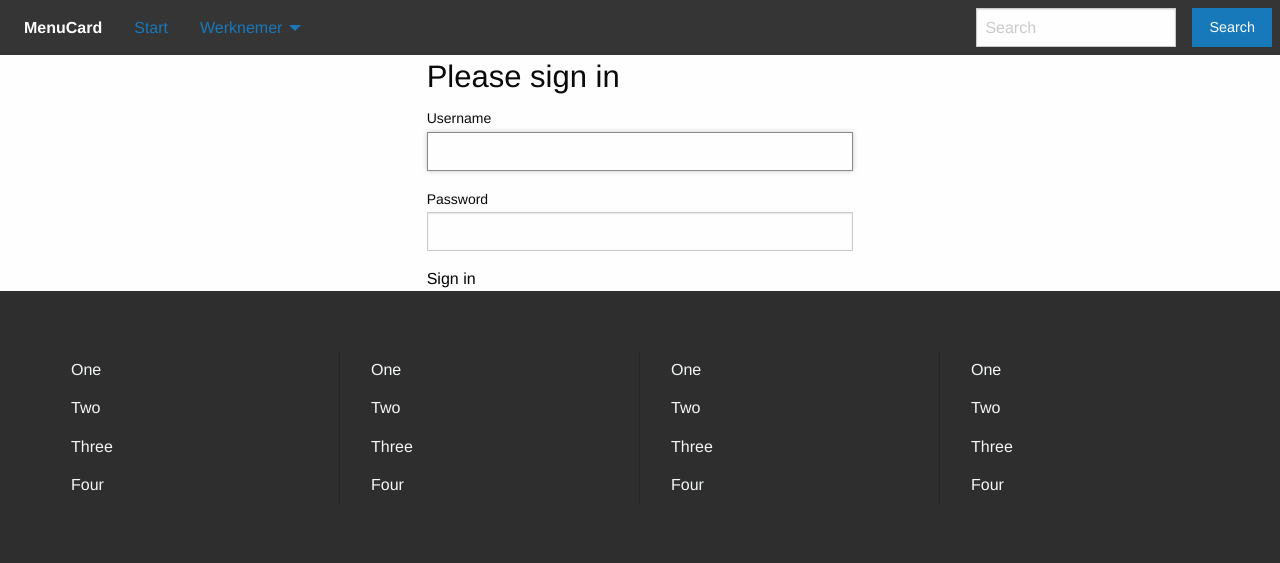
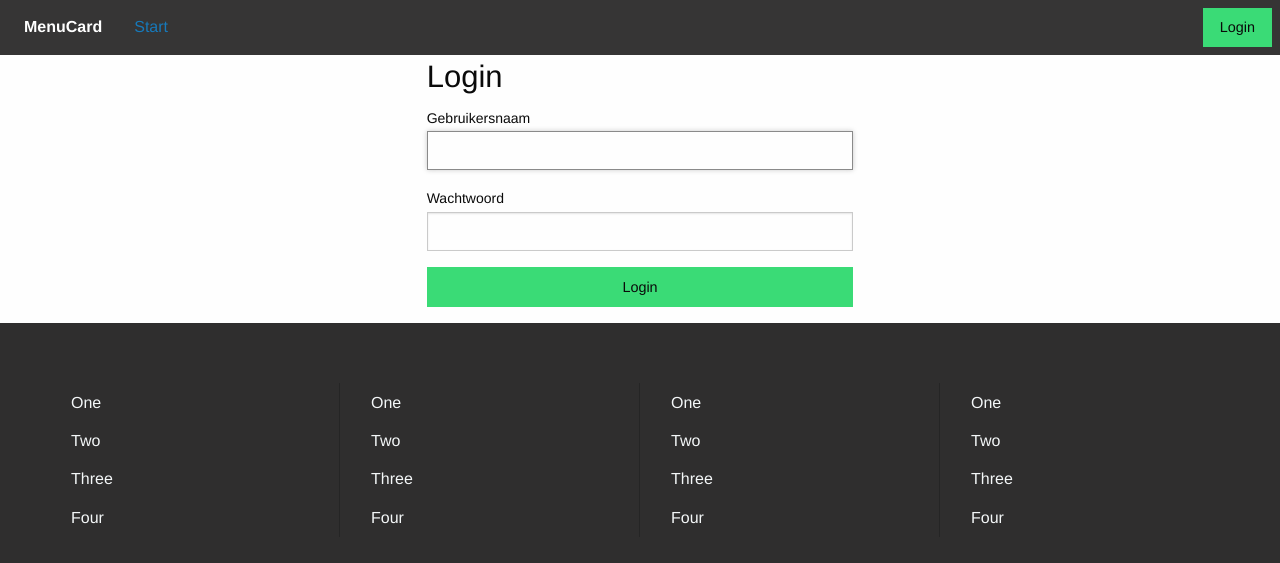
Before and after one commit to Klumpsy/Online_restaurant, a Symfony app: template menu/templates/security/login.html.twig in a window 1280 px wide. Shown: the top 563 px of the page. Run offline with Twig, Linux system fonts and the light colour scheme; the template is opened without the code that fills it, so the values that code supplies are empty; grey boxes labelled with a size stand in for pictures from a placeholder-image service; some libraries are stand-ins or nearby versions.

Commit message:
added login system

```diff
--- a/menu/composer.json
+++ b/menu/composer.json
@@ -76,5 +76,9 @@
             "allow-contrib": false,
             "require": "5.4.*"
         }
+    },
+    "require-dev": {
+        "symfony/stopwatch": "5.4.*",
+        "symfony/web-profiler-bundle": "5.4.*"
     }
 }
--- a/menu/config/bundles.php
+++ b/menu/config/bundles.php
@@ -9,4 +9,5 @@ return [
     Doctrine\Bundle\MigrationsBundle\DoctrineMigrationsBundle::class => ['all' => true],
     Sensio\Bundle\FrameworkExtraBundle\SensioFrameworkExtraBundle::class => ['all' => true],
     Symfony\Bundle\SecurityBundle\SecurityBundle::class => ['all' => true],
+    Symfony\Bundle\WebProfilerBundle\WebProfilerBundle::class => ['dev' => true, 'test' => true],
 ];
--- a/menu/src/Security/CustomAuthenticator.php
+++ b/menu/src/Security/CustomAuthenticator.php
@@ -51,7 +51,7 @@ class CustomAuthenticator extends AbstractLoginFormAuthenticator
 
         // For example:
         //return new RedirectResponse($this->urlGenerator->generate('some_route'));
-        throw new \Exception('TODO: provide a valid redirect inside '.__FILE__);
+        return new RedirectResponse($this->urlGenerator->generate('gerechten.maak'));
     }
 
     protected function getLoginUrl(Request $request): string
--- a/menu/templates/nav.html.twig
+++ b/menu/templates/nav.html.twig
@@ -7,6 +7,7 @@
 					<li>
 						<a href="#">Start</a>
 					</li>
+					{% if is_granted('IS_AUTHENTICATED_FULLY')%}
 						<li class="has-submenu">
 							<a href="#">Werknemer</a>
 							<ul class="submenu menu vertical" data-submenu>
@@ -21,14 +22,24 @@
 								</li>
 							</ul>
 						</li>
+					{% endif %}
 				</ul>
 			</div>
 			<div class="top-bar-right">
 				<ul class="menu">
-					<li><input type="search" placeholder="Search"></li>
+					{% if not is_granted('IS_AUTHENTICATED_FULLY') %}
 						<li>
-						<button type="button" class="button primary">Search</button>
+							<a href="{{ path('app_login')}}" class="button success">Login</a>
 						</li>
+					{% endif %}
+					{% if is_granted('IS_AUTHENTICATED_FULLY')%}
+						<li>
+							<a href="{{path('registratie')}}">Registreer</a>
+						</li>
+						<li>
+							<a href="{{ path('app_logout')}}" class="button alert">Logout</a>
+						</li>
+					{% endif %}
 				</ul>
 			</div>
 		</div>
--- a/menu/templates/security/login.html.twig
+++ b/menu/templates/security/login.html.twig
@@ -1,29 +1,25 @@
 {% extends 'base.html.twig' %}
-
-{% block title %}Log in!
-{% endblock %}
 
 {% block body %}
 	<div class="grid-x align-center">
 		<div class="cell small-8 medium-4 large-4">
 			<form method="post">
+				<h1 class="h3 mb-3 font-weight-normal">Login</h1>
+				<label for="inputUsername">Gebruikersnaam</label>
+				<input type="text" value="{{ last_username }}" name="username" id="inputUsername" class="form-control" autocomplete="username" required autofocus>
+				<label for="inputPassword">Wachtwoord</label>
+				<input type="password" name="password" id="inputPassword" class="form-control" autocomplete="current-password" required>
 				{% if error %}
-					<div class="alert alert-danger">{{ error.messageKey|trans(error.messageData, 'security') }}</div>
+					<div class="callout alert">Je wachtwoord en/of gebruikersnaam is onjuist</div>
 				{% endif %}
 
 				{% if app.user %}
-					<div class="mb-3">
-						You are logged in as
+					<div class="callout success">
+						Je bent ingelogd als:
 						{{ app.user.username }},
 						<a href="{{ path('app_logout') }}">Logout</a>
 					</div>
 				{% endif %}
-
-				<h1 class="h3 mb-3 font-weight-normal">Please sign in</h1>
-				<label for="inputUsername">Username</label>
-				<input type="text" value="{{ last_username }}" name="username" id="inputUsername" class="form-control" autocomplete="username" required autofocus>
-				<label for="inputPassword">Password</label>
-				<input type="password" name="password" id="inputPassword" class="form-control" autocomplete="current-password" required>
 
 				<input
 				type="hidden" name="_csrf_token" value="{{ csrf_token('authenticate') }}">
@@ -39,8 +35,8 @@
 																																																																																																																																				                </div>
 																																																																																																																																				            #}
 
-				<button class="btn btn-lg btn-primary" type="submit">
-					Sign in
+				<button class="button expanded success" type="submit">
+					Login
 				</button>
 			</form>
 		</div>
```
Also changed, not shown: menu/config/routes/web_profiler.yaml (added, +8 -0 lines), menu/src/Controller/RegistratieController.php (added, +53 -0 lines), menu/templates/registratie/index.html.twig (added, +12 -0 lines), 4 other files. Lines whose indentation alone changed are shown as unchanged.
